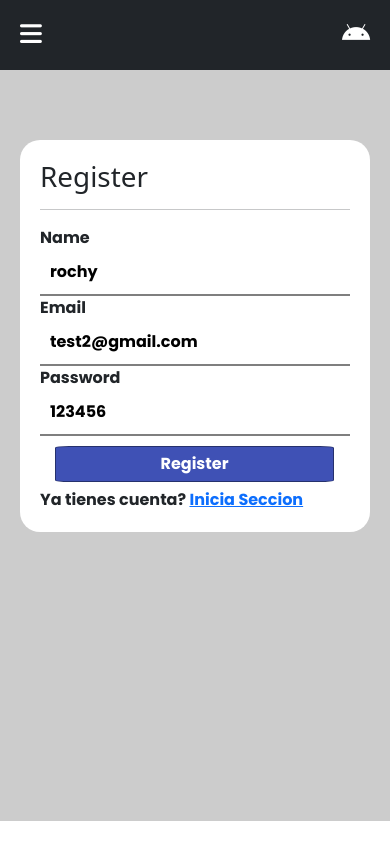
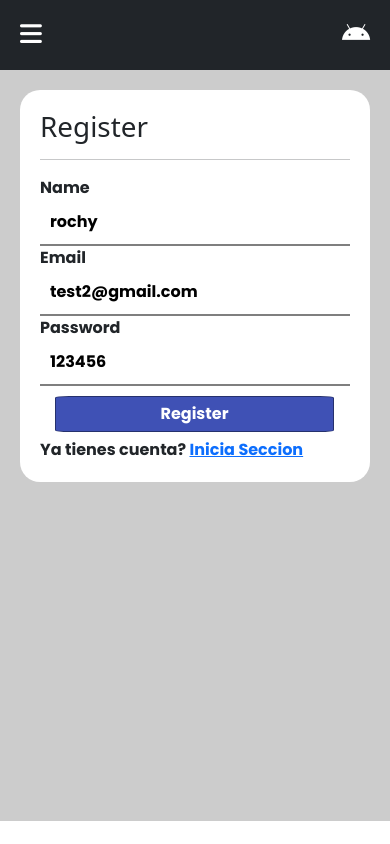
Before and after one commit to Elvis1327/React-RickApp-Complete, a React (Create React App) app: page /register in a window 390 px wide. Built offline with nearby package versions, Linux system fonts and the light colour scheme; no server answers.

Commit message:
modificated header

```diff
--- a/src/components/shared/Navbar.jsx
+++ b/src/components/shared/Navbar.jsx
@@ -41,7 +41,6 @@ export const Navbar = () =>{
             </header>)
             :
             (<header className="header">
-                <NavbarResponsive />
                 <h1 className="h1-header">Bienvenido: <strong>{user.name}</strong></h1>
 
                 <nav className="navbar segundo-navbar">
--- a/src/styles/components/_login.scss
+++ b/src/styles/components/_login.scss
@@ -71,7 +71,7 @@
         padding: 20px;
     }
     .main-form-login{
-        margin-top: 40px;
+        margin-top: 20px;
     }
 
 }
--- a/src/styles/components/_register.scss
+++ b/src/styles/components/_register.scss
@@ -54,3 +54,9 @@
 .register-acount{
     font-family: 'poppins', sans-serif;
 }
+
+@media screen and (max-width: 599px){
+    .main-form-register{
+        margin-top: 0px;
+    }
+}
```
